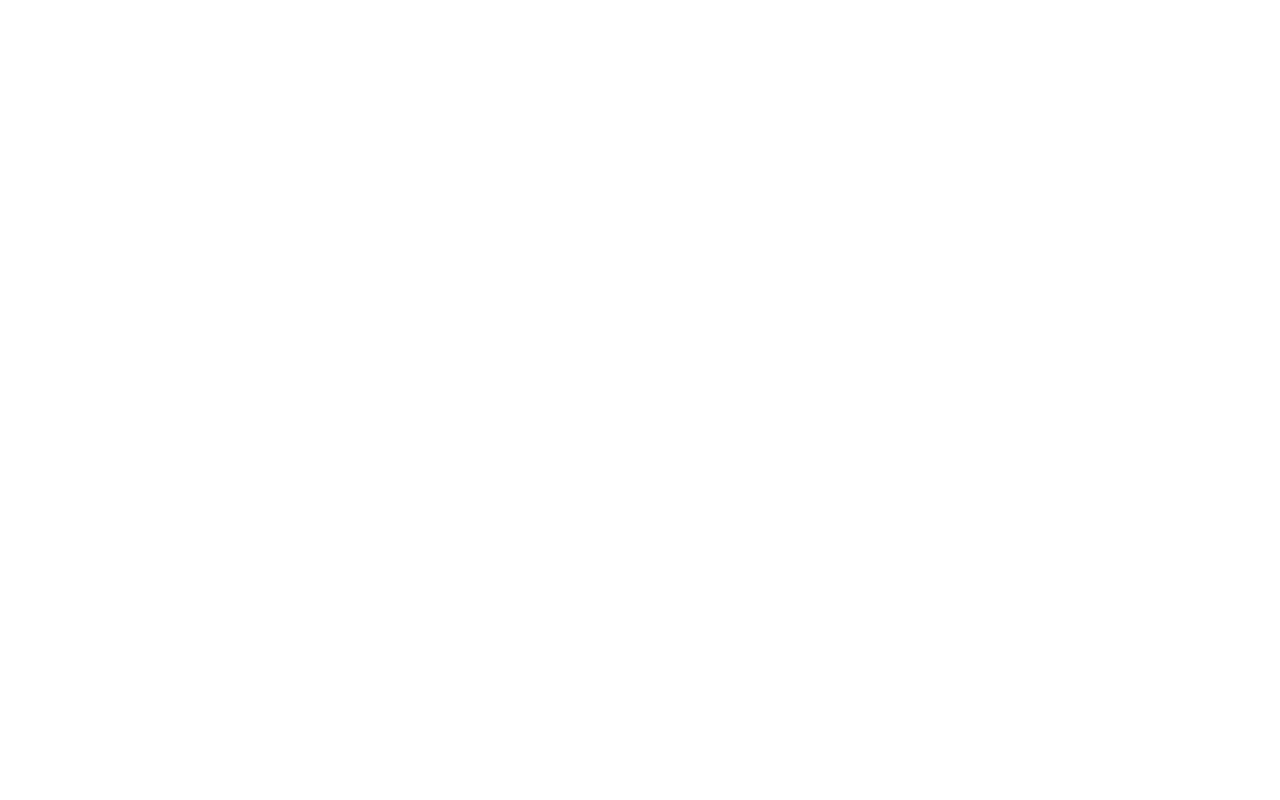
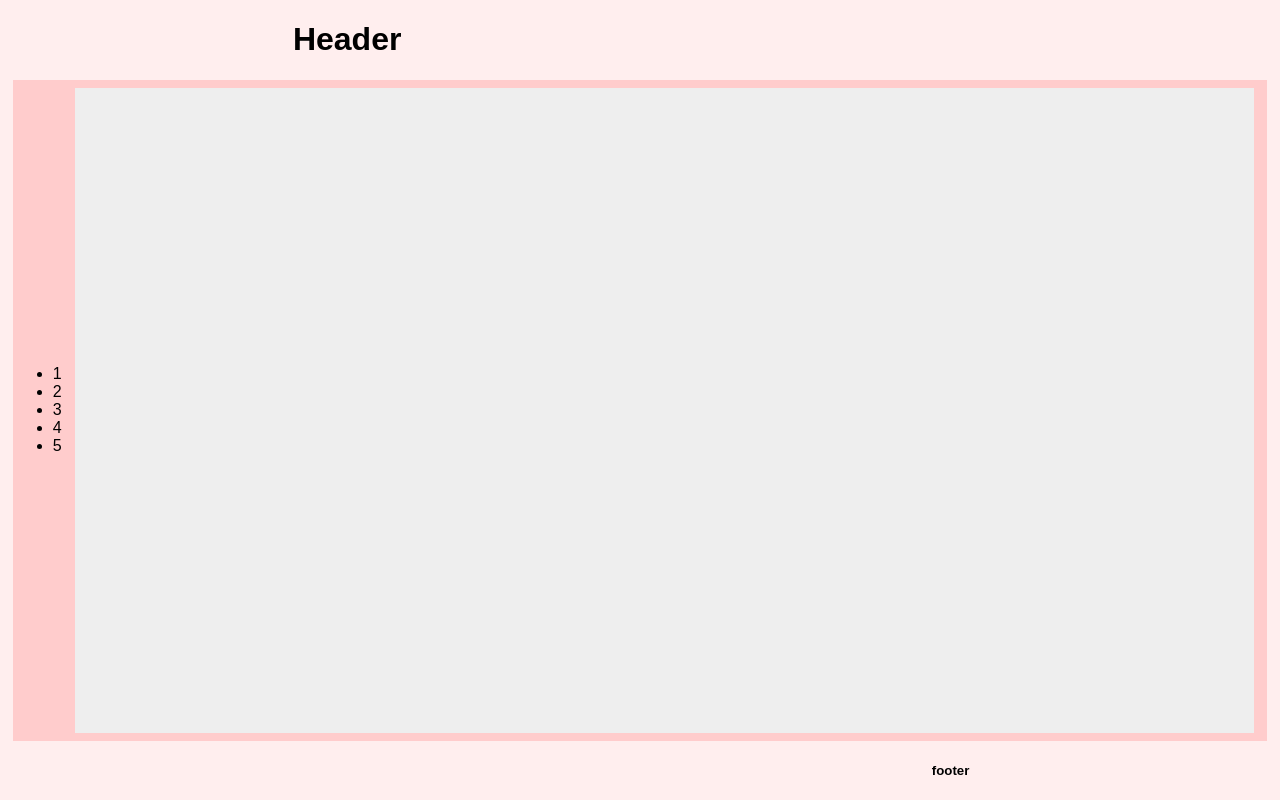
Before and after one commit to strbytes/odin-etch-a-sketch, a plain HTML site: page index.html in a window 1280 px wide. Drawn offline with Linux system fonts and the light colour scheme.

Commit message:
Setup basic page layout using HTML and CSS
Basic flex layout is now set up. Need to finish aligning the control bar
and container and make #sketch square but the bones are there.

```diff
--- a/index.html
+++ b/index.html
@@ -2,9 +2,32 @@
 <html lang="en">
   <head>
     <meta charset="UTF-8" />
-    <title></title>
+    <title>Etch-A-Sketch</title>
+    <link rel="stylesheet" href="style.css" />
+    <script src="script.js" defer></script>
   </head>
   <body>
-
+    <header>
+      <h1>Header</h1>
+      <div></div>
+    </header>
+    <main>
+      <div id="controls">
+        <ul>
+          <li><div class="button">1</div></li>
+          <li><div class="button">2</div></li>
+          <li><div class="button">3</div></li>
+          <li><div class="button">4</div></li>
+          <li><div class="button">5</div></li>
+        </ul>
+      </div>
+      <div id="container">
+        <div id="sketch"></div>
+      </div>
+    </main>
+    <footer>
+      <div></div>
+      <h5>footer</h5>
+    </footer>
   </body>
 </html>
--- a/style.css
+++ b/style.css
@@ -0,0 +1,58 @@
+html {
+  background-color: #fee;
+  font-family: Arial, sans-serif;
+}
+
+body {
+  display: flex;
+  flex-direction: column;
+  justify-content: space-between;
+  width: 100vw;
+  height: 100vh;
+  margin: 0;
+  padding: 0;
+}
+
+header {
+  display: flex;
+  justify-content: space-around;
+  align-items: center;
+}
+
+main {
+  flex: 1;
+  display: flex;
+  justify-content: space-between;
+  /* align-items: center; */
+  padding: 0 1vw;
+}
+
+#controls {
+  background-color: #fcc;
+  display: flex;
+  flex-direction: column;
+  justify-content: center;
+  align-items: center;
+}
+
+#container {
+  background-color: #fcc;
+  flex: 1;
+  display: flex;
+  justify-content: center;
+  align-items: center;
+  padding: 1vh 1vw;
+}
+
+#sketch {
+  width: auto;
+  height: 100%;
+  background-color: #eee;
+  flex: 1;
+}
+
+footer {
+  display: flex;
+  justify-content: space-around;
+  align-items: center;
+}
```
